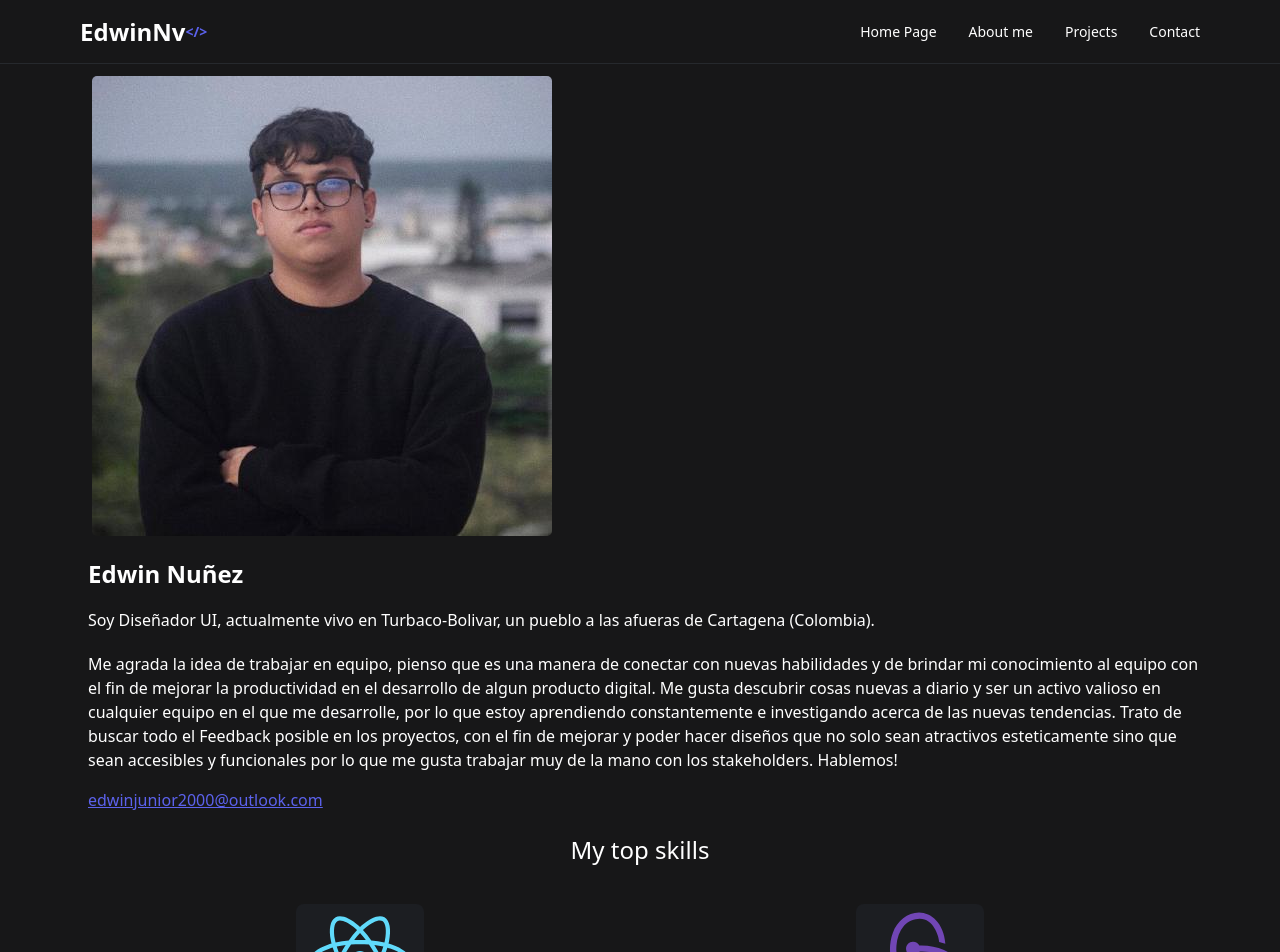
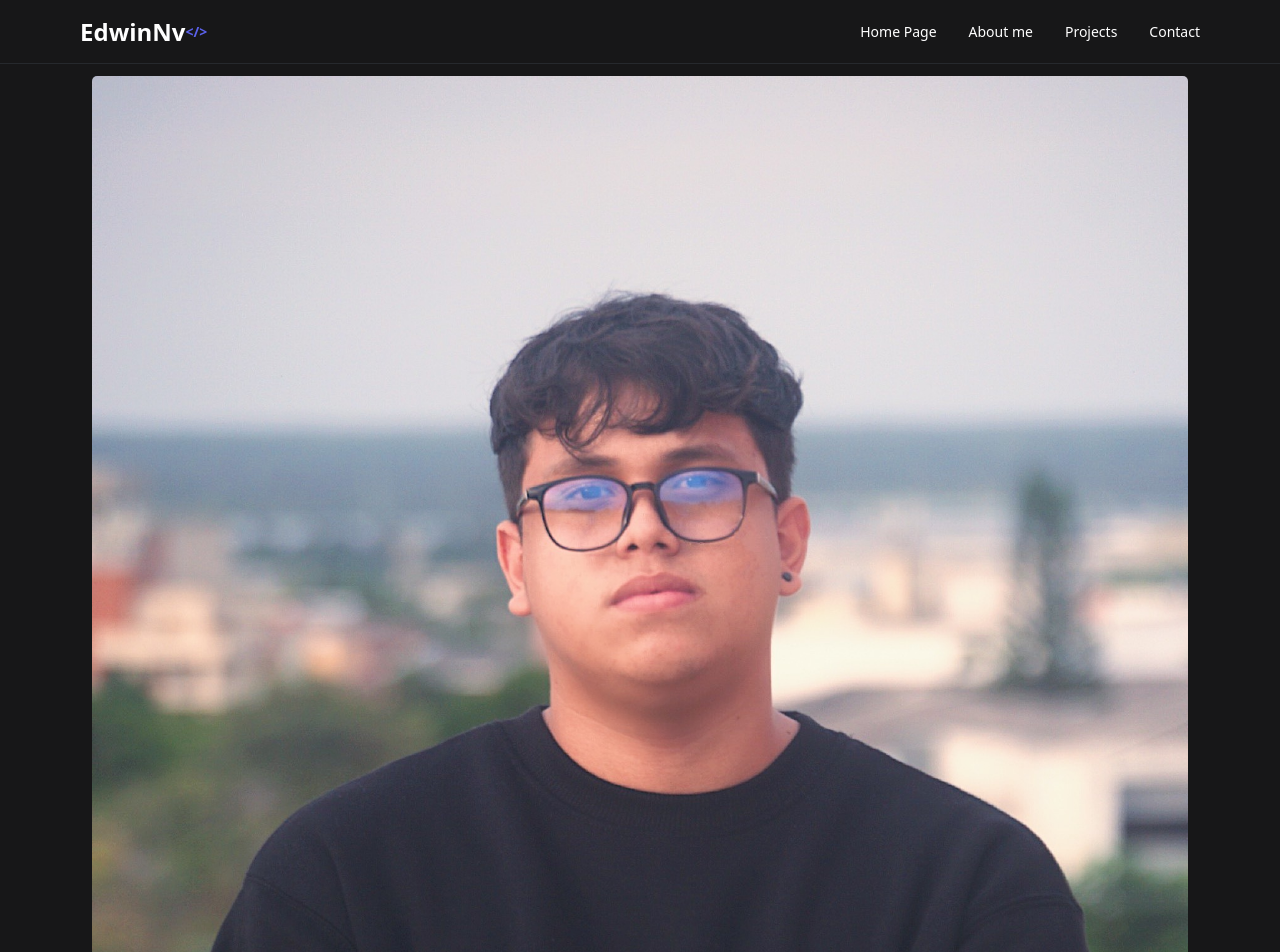
Before and after one commit to edwinnv/my-portfolio, a Next.js app: page /about in a window 1280 px wide. Shown: the top 952 px of the page. Built offline with nearby package versions, Linux system fonts and the light colour scheme; what tailwind-hamburgers would draw is missing.

Commit message:
button download cv

```diff
--- a/components/AboutMe.js
+++ b/components/AboutMe.js
@@ -8,8 +8,8 @@ const AboutMe = () => {
   return (
     <div className="w-full flex  justify-center mb-[128px] -tablet:mb-[48px]">
       <div className="flex w-1/2 -tablet:flex-col  mx-20 -tablet:w-full -tablet:mx-0 bg-border-portofolio rounded-md p-4">
-        <div className=" w-1/2 m-3 flex ">
-          <img src={'images/edw.jpeg'} alt={'me'} className="rounded" />
+        <div className="m-3 flex h-72 w-72 -tablet:w-full -tablet:h-full -tablet:m-0">
+          <img src={'images/edw.jpg'} alt={'me'} className="rounded" />
         </div>
         <div className="w-full  text-white body-14-regular pl-4">
           <div className=" w-full h2 pt-2 mb-4 font-sans -tablet:h4">
--- a/components/Banner.js
+++ b/components/Banner.js
@@ -1,3 +1,4 @@
+import Link from 'next/link';
 import React from 'react';
 
 const Banner = () => {
@@ -19,7 +20,9 @@ const Banner = () => {
           See Projects
         </button>
         <button className="btn btn-secondary my-4 px-4 py-2">
-          Download CV
+          <a href="/curriculum.pdf" target="_blank" >
+            Download CV
+          </a>
         </button>
       </div>
     </div>
--- a/components/Header.js
+++ b/components/Header.js
@@ -34,7 +34,7 @@ const Header = () => {
               </span>
             </Link>
             <div
-              className="hidden md:flex justify-between items-center w-full md:w-auto md:order-1"
+              className="hidden md:flex justify-between items-center w-full md:w-auto md:order-1 -tablet:hidden"
               id="mobile-menu-3"
             >
               <ul className="flex-col md:flex-row flex md:space-x-8 mt-4 md:mt-0 md:text-sm md:font-medium">
--- a/pages/about.js
+++ b/pages/about.js
@@ -1,7 +1,7 @@
 import Image from 'next/image';
 import React from 'react';
 import Layout from '../components/Layout';
-import profile from '../public/images/edw.jpeg';
+import profile from '../public/images/edw.jpg';
 import { motion } from 'framer-motion';
 import { FaReact, FaGitAlt } from 'react-icons/fa';
 import {
@@ -11,8 +11,6 @@ import {
   SiNextdotjs,
 } from 'react-icons/si';
 import { AiFillHtml5 } from 'react-icons/ai';
-import { GrGatsbyjs } from 'react-icons/gr';
-import { DiNodejsSmall } from 'react-icons/di';
 import { FaCss3Alt } from 'react-icons/fa';
 
 function About() {
@@ -102,6 +100,9 @@ function About() {
 
   return (
     <Layout>
+      <header>
+        <title>About Me</title>
+      </header>
       <div className="h-full flex flex-col">
         <div className=" m-3 flex ">
           <Image src={profile} alt={'me'} className="rounded" />
@@ -110,20 +111,15 @@ function About() {
           <span className="h3 text-white ">Edwin Nuñez</span>
           <span className="text-white font-light mt-4">
             <span className="flex mb-5">
-              Soy Diseñador UI, actualmente vivo en Turbaco-Bolivar, un pueblo a
-              las afueras de Cartagena (Colombia).
+              Edwin is a front-end developer who builds web apps with React and
+              frameworks like NextJS, as well as state management tools like
+              Redux. He has a wide range of skills, including building user
+              interfaces. He also keeps improving his basic skills on Ruby on
+              Rails.
             </span>
-            Me agrada la idea de trabajar en equipo, pienso que es una manera de
-            conectar con nuevas habilidades y de brindar mi conocimiento al
-            equipo con el fin de mejorar la productividad en el desarrollo de
-            algun producto digital. Me gusta descubrir cosas nuevas a diario y
-            ser un activo valioso en cualquier equipo en el que me desarrolle,
-            por lo que estoy aprendiendo constantemente e investigando acerca de
-            las nuevas tendencias. Trato de buscar todo el Feedback posible en
-            los proyectos, con el fin de mejorar y poder hacer diseños que no
-            solo sean atractivos esteticamente sino que sean accesibles y
-            funcionales por lo que me gusta trabajar muy de la mano con los
-            stakeholders. Hablemos!
+            In his leisure time, he enjoys playing video games and attending dev
+            classes. He enjoys studying new technology and figuring out how to
+            apply them in real-world tasks.
             <a
               className="flex mt-4 underline text-purple-portofolio "
               href="mailto:edwinjunior2000@outlook.com"
--- a/tailwind.config.js
+++ b/tailwind.config.js
@@ -81,8 +81,8 @@ module.exports = {
       },
       screens: {
         desktop: { min: '1050px' },
-        tablet: { min: '750px' },
-        '-tablet': { max: '750px' },
+        tablet: { min: '900px' },
+        '-tablet': { max: '900px' },
       },
     },
     container: {
```
Also changed, not shown: public/images/edw.jpg (added), 1 other file (tests, documents, lock files or other folders).
